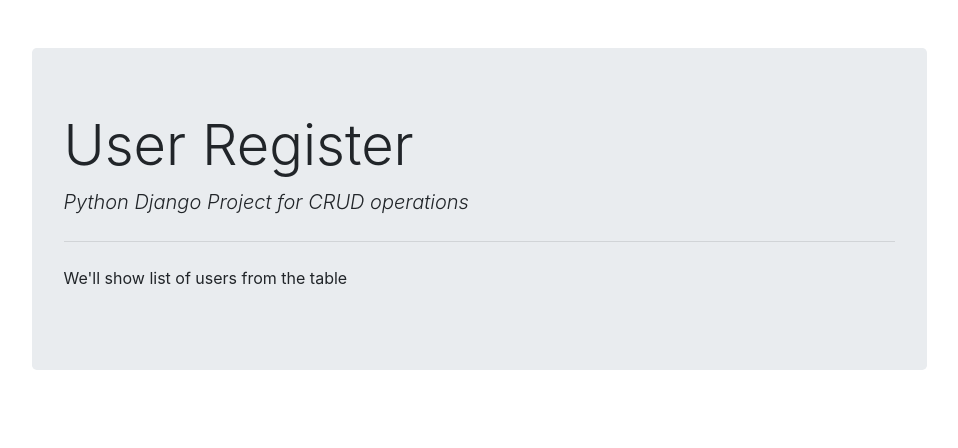
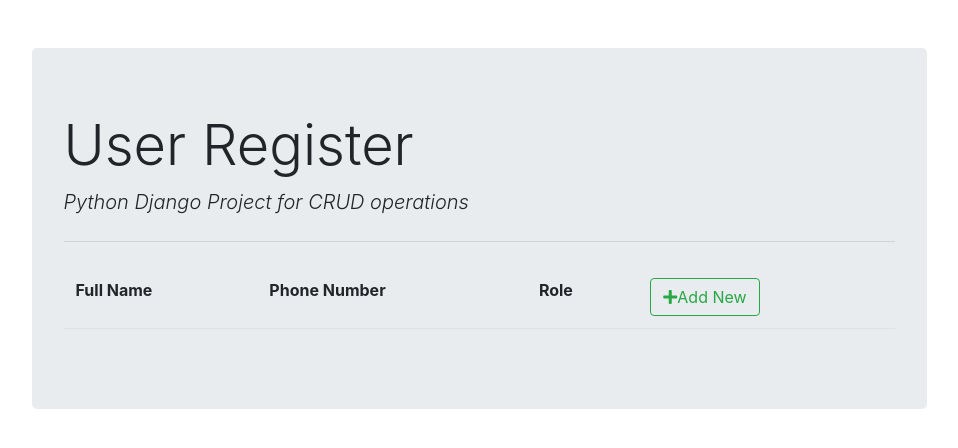
Before and after one commit to DavidIfebueme/Django-DBMS, a Django app: page /user/list/ in a window 1280 px wide. Shown: the top 448 px of the page, without its empty margins (161-1119 px from the left). Run offline with Django 4.2, Linux system fonts and the light colour scheme; some libraries are stand-ins or nearby versions.

Commit message:
Done with major DBMS functionality. Will fix how the forms look later

```diff
--- a/sample_dbms/user_register/forms.py
+++ b/sample_dbms/user_register/forms.py
@@ -11,3 +11,9 @@
             'fullname': 'Full Name',
             'emp_code': 'EMP. code'
         }
+
+    def __init__(self, *args, **kwargs):
+        super(UserForm, self).__init__(*args, **kwargs)
+
+        self.fields['role'].empty_label = "Select"
+        self.fields['emp_code'].required = False
--- a/sample_dbms/user_register/models.py
+++ b/sample_dbms/user_register/models.py
@@ -4,6 +4,9 @@
 class Role(models.Model):
     title = models.CharField(max_length=300)
 
+    def __str__(self):
+        return self.title
+
 class User(models.Model):
     fullname = models.CharField(max_length=200)
     emp_code = models.CharField(max_length=10)
--- a/sample_dbms/user_register/templates/user_register/user_list.html
+++ b/sample_dbms/user_register/templates/user_register/user_list.html
@@ -3,6 +3,40 @@
 
 {% block content %}
 
-<p>We'll show list of users from the table</p>
+<table class="table table-borderless">
+    <thead class="border-bottom font-weight-bold">
+        <tr>
+            <td>Full Name</td>
+            <td>Phone Number</td>
+            <td>Role</td>
+            <td>
+                <a href="{% url 'user_insert' %}" class="btn btn-outline-success">
+                    <i class="fas fa-plus"></i>Add New
+                </a>
+
+            </td>
+        </tr>
+    </thead>
+    <tbody>
+        {% for user in user_list %}
+            <tr>
+                <td>{{user.fullname}}</td>
+                <td>{{user.phone_number}}</td>
+                <td>{{user.role}}</td>
+                <td>
+                    <a href="{% url 'user_update' user.id %}" class="btn text-secondary px-0">
+                        <i class="far fa-edit fa-lg"></i>
+                    </a>
+                    <form action="{% url 'user_delete' user.id%}" method="post" class="d-inline">
+                        {% csrf_token %}
+                        <button type="submit" class="btn">
+                            <i class="far fa-trash-alt fa-lg text-danger float-right"></i>
+                        </button>
+                    </form>
+                </td>
+            </tr>
+        {% endfor %}
+    </tbody>
+</table>
 
 {% endblock content %}
--- a/sample_dbms/user_register/urls.py
+++ b/sample_dbms/user_register/urls.py
@@ -2,6 +2,9 @@
 from django.urls import path, include
 
 urlpatterns = [
-    path('', views.user_form),
-    path('list/',views.user_list)
+    path('', views.user_form, name='user_insert'),
+    path('<int:id>/', views.user_form, name='user_update'),
+    path('delete/<int:id>/', views.user_delete, name='user_delete'),
+    path('list/',views.user_list, name='user_list')
+
 ]
--- a/sample_dbms/user_register/views.py
+++ b/sample_dbms/user_register/views.py
@@ -1,14 +1,33 @@
-from django.shortcuts import render
+from django.shortcuts import render, redirect
 from .forms import UserForm
+from .models import User
 
 # Create your views here.
 
 def user_list(request):
-    return render(request, "user_register/user_list.html")
+    context = {'user_list': User.objects.all()}
+    return render(request, "user_register/user_list.html", context)
 
-def user_form(request):
-    form = UserForm()
-    return render(request, "user_register/user_form.html", {'form':form})
+def user_form(request, id=0):
+    if request.method == "GET":
+        if id == 0:
+            form = UserForm()
+        else:
+            user = User.objects.get(pk=id)
+            form = UserForm(instance=user)
+        return render(request, "user_register/user_form.html", {'form':form})
+    else:
+        if id==0:
+            form = UserForm(request.POST)
+        else:
+            user = User.objects.get(pk=id)
+            form = UserForm(request.POST,instance=user)
+        if form.is_valid():
+            form.save()
 
-def user_delete(request):
-    return
+        return redirect('/user/list')
+
+def user_delete(request, id):
+    user = User.objects.get(pk=id)
+    user.delete()
+    return redirect('/user/list')
```
Also changed, not shown: sample_dbms/user_register/templates/user_register/user_form.html (+13 -0 lines).
